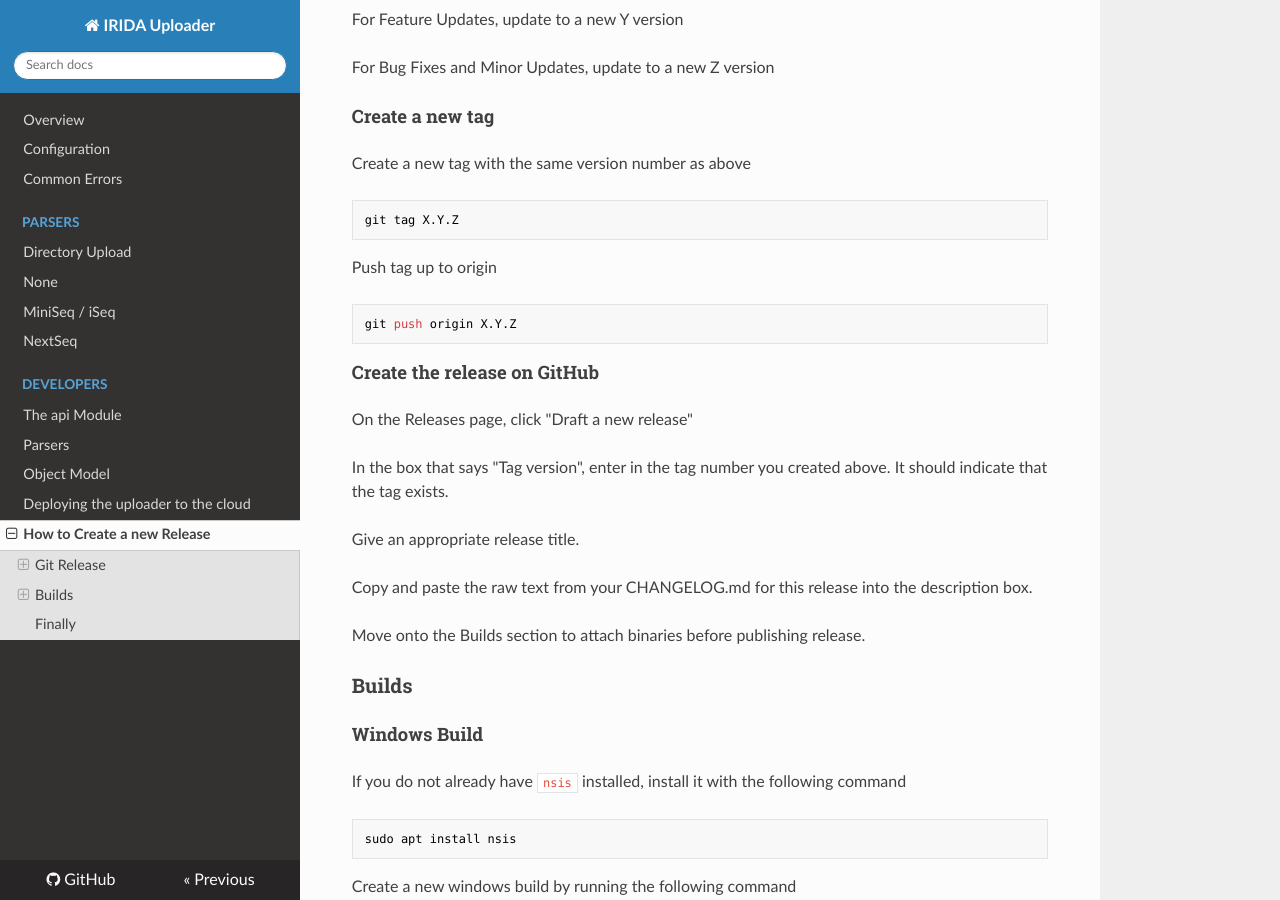
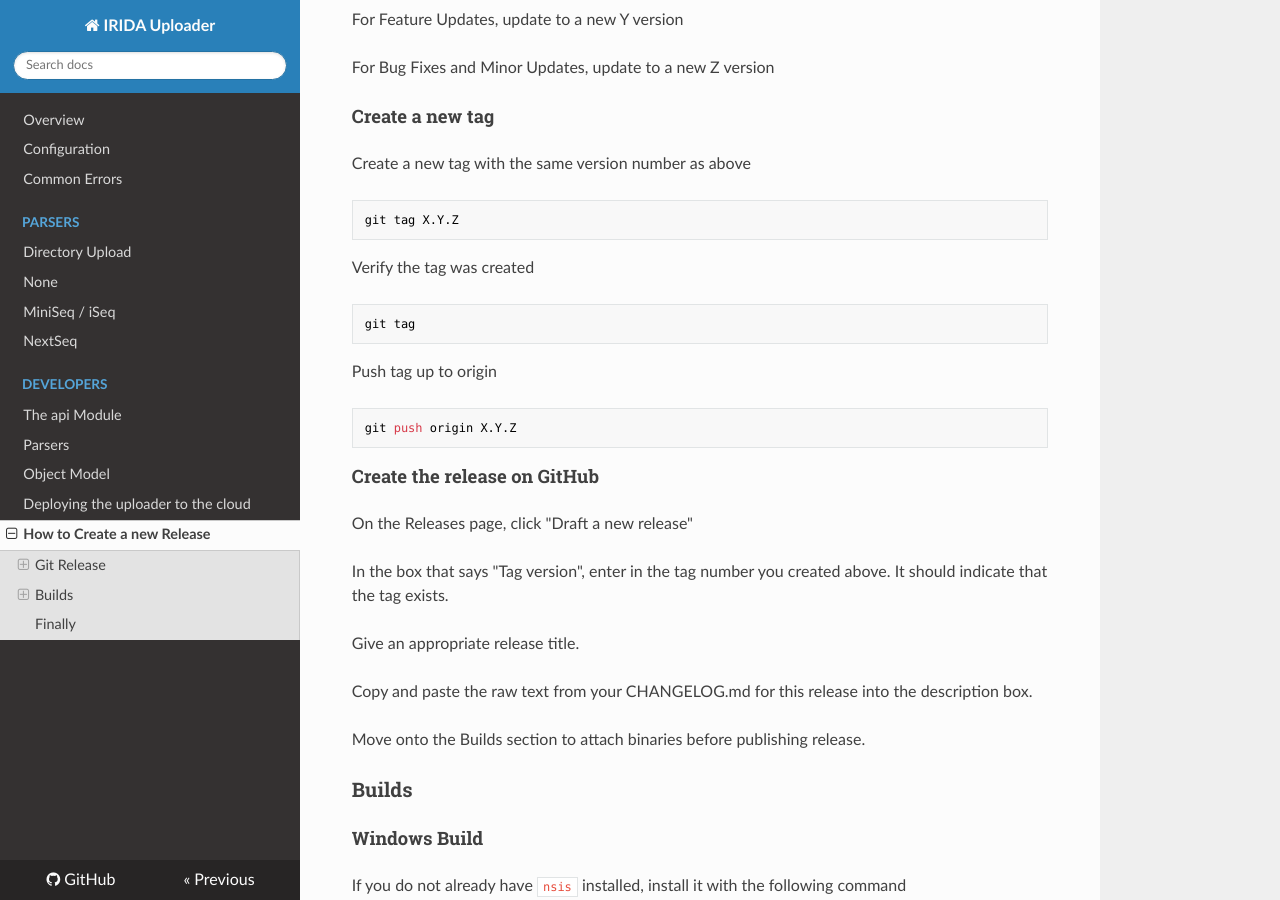
Before and after one commit to phac-nml/irida-uploader, an MkDocs documentation site: the page built from docs/developers/release.md, in a window 1280 px wide and 900 px high, scrolled down 666 px. Built offline with MkDocs 1.6.1, drawn with Linux system fonts in a browser that asks for light colours; nearby versions of some CDN libraries; old or Windows-style settings are respelled for this version of MkDocs.

Commit message:
added a check for tag creation

```diff
--- a/docs/developers/release.md
+++ b/docs/developers/release.md
@@ -29,6 +29,10 @@ For Bug Fixes and Minor Updates, update to a new Z version
 Create a new tag with the same version number as above
 
     git tag X.Y.Z
+
+Verify the tag was created
+
+    git tag
 
 Push tag up to origin
 
```
